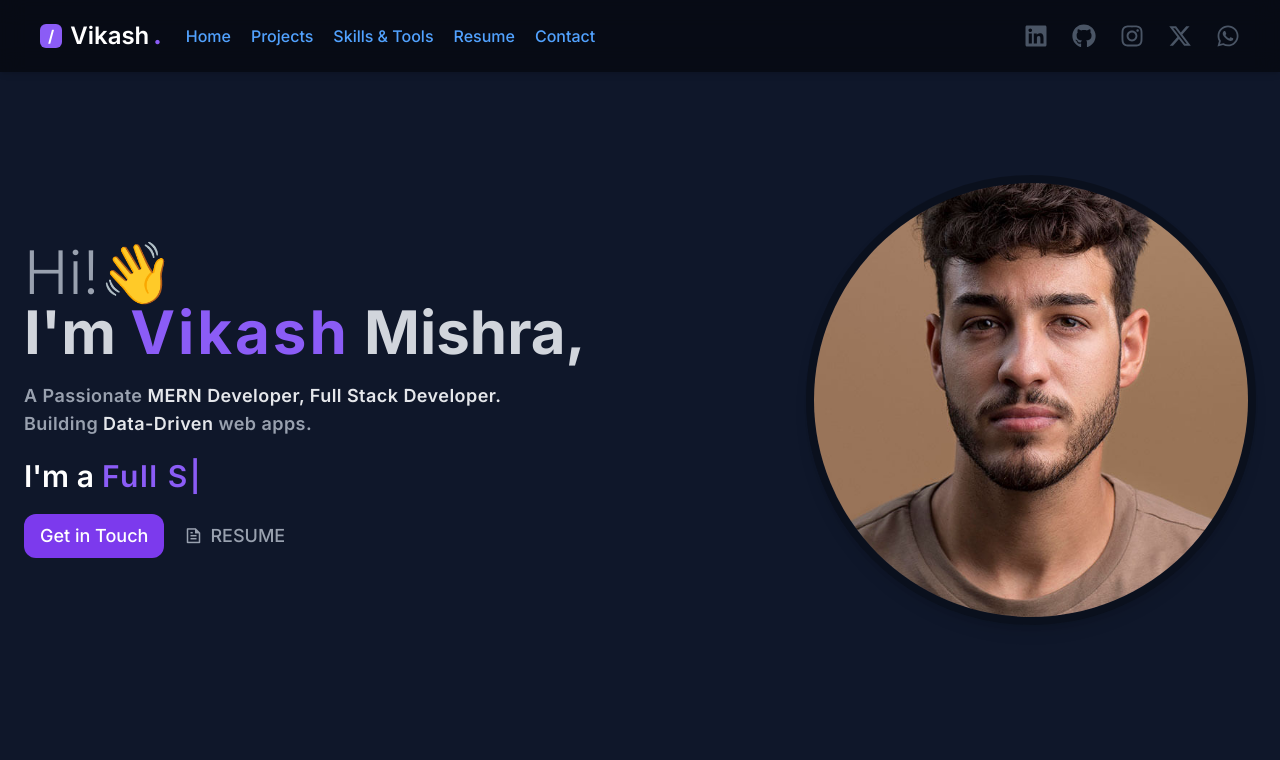
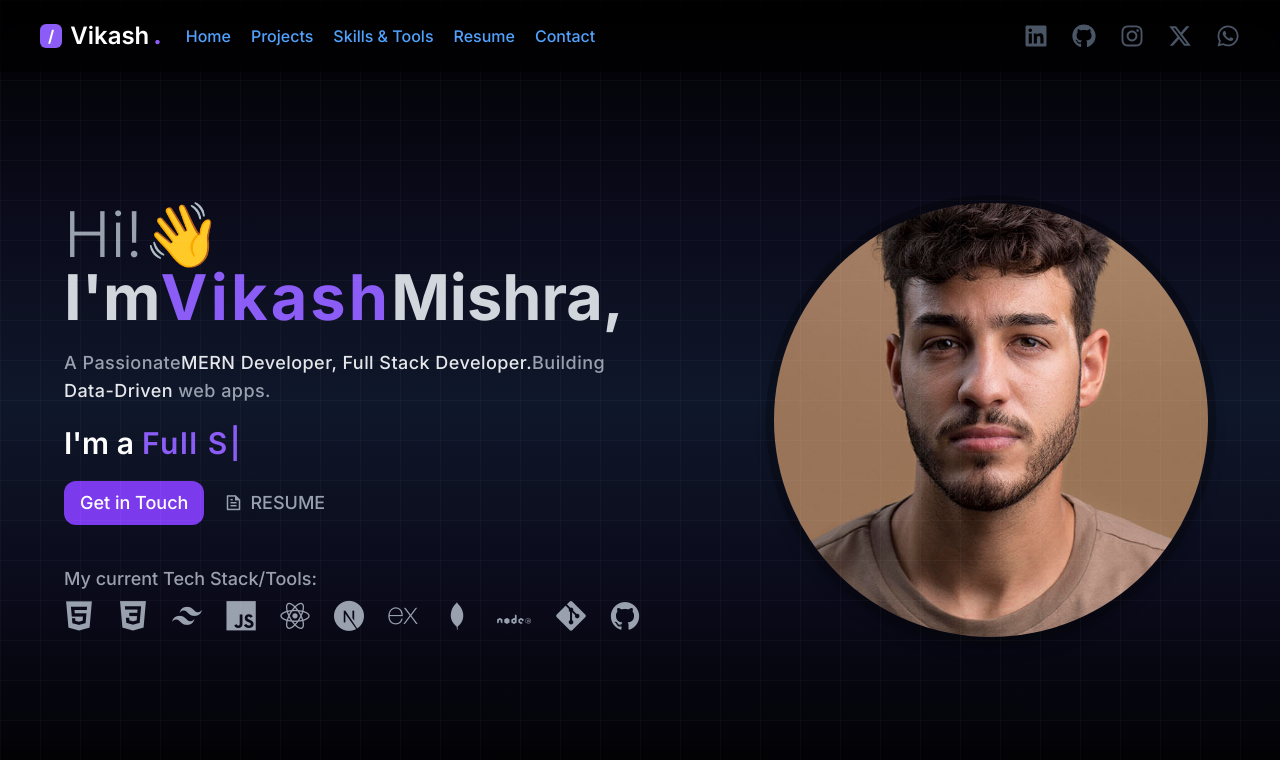
Before and after one commit to Vikash-Mishra06/portfolio-1, a Next.js app: page / in a window 1280 px wide. Shown: the top 760 px of the page. Built offline with nearby package versions, Linux system fonts and the light colour scheme.

Commit message:
fifth commit

```diff
--- a/app/globals.css
+++ b/app/globals.css
@@ -1,28 +1,36 @@
 @import "tailwindcss";
 
-
-/* body {
+body {
   width: 100%;
   height: 100%;
 }
 
-#hero {
-  margin: 0;
-  height: 100vh;
 
-  background: linear-gradient(to bottom,
-    #000000 0%,
-    #0f172a 40%,
-    #0f172a 60%,
-    #000000 100%,
-  );
 
-  color: white;
-  font-family: 'Poppins', sans-serif;
+        #hero {
+            min-height: 100vh;
+            background: linear-gradient(to bottom,
+                #000000 0%,
+                #0a0a1a 25%,
+                #0f172a 50%,
+                #0a0a1a 75%,
+                #000000 100%);
+            color: white;
+            position: relative;
+        }
 
-  background-image:
-    linear-gradient(rgba(255, 255, 255, 0.03) 1px, transparent 1px),
-    linear-gradient(90deg, rgba(255, 255, 255, 0.03) 1px, transparent 1px);
-
-  background-size: 40px 40px;
-} */
+        /* Grid overlay directly on the background */
+        #hero::before {
+            content: '';
+            position: absolute;
+            top: 0;
+            left: 0;
+            width: 100%;
+            height: 100%;
+            background-image:
+                linear-gradient(rgba(255, 255, 255, 0.03) 1px, transparent 1px),
+                linear-gradient(90deg, rgba(255, 255, 255, 0.03) 1px, transparent 1px);
+            background-size: 40px 40px;
+            pointer-events: none;
+            z-index: 1;
+        }
--- a/app/layout.tsx
+++ b/app/layout.tsx
@@ -21,6 +21,13 @@ export default function RootLayout({
 }>) {
   return (
     <html lang="en">
+      <head>
+        <link
+          rel="stylesheet"
+          type="text/css"
+          href="https://cdn.jsdelivr.net/gh/devicons/devicon@latest/devicon.min.css"
+        />
+      </head>
       <body className={`${fonts.className} bg-[#0f172a] antialiased`}>
         <ResponsiveNav />
         {children}
--- a/components/Home/Hero/Hero.tsx
+++ b/components/Home/Hero/Hero.tsx
@@ -1,21 +1,29 @@
 "use client";
+import TechStack from "@/components/TechStack";
 import Image from "next/image";
 import React from "react";
+import { FaCss3, FaHtml5, FaReact } from "react-icons/fa";
+import { FaJs } from "react-icons/fa6";
 import Typewriter from "typewriter-effect";
 
 const Hero = () => {
   return (
-    <div className=" relative h-screen flex items-center justify-center text-white overflow-hidden px-6">
+    <div
+      id="hero"
+      className=" relative h-screen flex items-center justify-center text-white overflow-hidden pt-10 px-6"
+    >
       {/* Container split into two columns */}
-      <div className="grid grid-cols-1 md:grid-cols-2 gap-10 items-center max-w-7xl w-full">
+      <div className="grid grid-cols-1 md:grid-cols-2 gap-5 items-center max-w-6xl w-full">
         {/* LEFT SIDE - Text Content */}
-        <div className="text-center md:text-left">
-          <h1 className="text-2xl sm:text-4xl md:text-5xl lg:text-6xl font-bold  text-gray-300">
+        <div className="text-center md:text-left gap-6">
+          <h1 className="text-2xl sm:text-4xl md:text-5xl lg:text-6xl xl:text-[63px] font-bold  text-gray-300">
             <span className="text-gray-400 font-light ">Hi!👋</span>
-            <br /> I'm <span className="text-[#8b5cf6] tracking-wider">Vikash</span> Mishra,
-            <br />
-            <p className="mt-5 text-lg font-semibold text-gray-400 tracking-wide">
-              A Passionate <span className="text-gray-200 ">MERN Developer,  Full Stack Developer.</span><br /> Building
+            <br /> I'm<span className="text-[#8b5cf6] tracking-wider">Vikash</span>Mishra,
+            <br /><p className="mt-5 text-lg font-medium text-gray-400 tracking-wide">A Passionate
+              <span className="text-gray-200 ">
+                MERN Developer, Full Stack Developer.
+              </span>
+              Building
               <span className="text-gray-200"> Data-Driven</span> web apps.
             </p>
           </h1>
@@ -45,7 +53,19 @@ const Hero = () => {
               Get in Touch
             </button>
             <div className="flex">
-              <button className="flex items-center gap-2 text-gray-400 hover:text-gray-200 text-lg font-medium rounded-xl"><span><i className="ri-file-text-line"></i></span>RESUME</button></div>
+              <button className="flex items-center gap-2 text-gray-400 hover:text-gray-200 text-lg font-medium rounded-xl">
+                <span>
+                  <i className="ri-file-text-line"></i>
+                </span>
+                RESUME
+              </button>
+            </div>
+          </div>
+          <div className="pt-10 flex flex-col">
+            <h1 className="text-gray-400 font-medium text-lg pb-2">
+              My current Tech Stack/Tools:
+            </h1>
+            <TechStack />
           </div>
         </div>
 
--- /dev/null
+++ b/components/TechStack.tsx
@@ -0,0 +1,18 @@
+// components/TechStack.tsx
+export default function TechStack() {
+  return (
+    <div className="flex gap-6 text-3xl text-gray-400">
+      <i className="devicon-html5-plain hover:text-orange-500"></i>
+      <i className=" devicon-css3-plain hover:text-blue-500"></i>
+      <i className="devicon-tailwindcss-plain hover:text-blue-400"></i>
+      <i className="devicon-javascript-plain hover:text-yellow-400"></i>
+      <i className="devicon-react-original hover:text-blue-400"></i>
+      <i className="devicon-nextjs-plain hover:text-gray-200"></i>
+      <i className="devicon-express-original hover:text-gray-200"></i>
+      <i className="devicon-mongodb-plain hover:text-green-600"></i>
+      <i className="text-4xl devicon-nodejs-plain-wordmark hover:text-green-600"></i>
+      <i className="devicon-git-plain hover:text-orange-500"></i>
+      <i className="devicon-github-original hover:text-gray-200"></i>
+    </div>
+  );
+}
```
